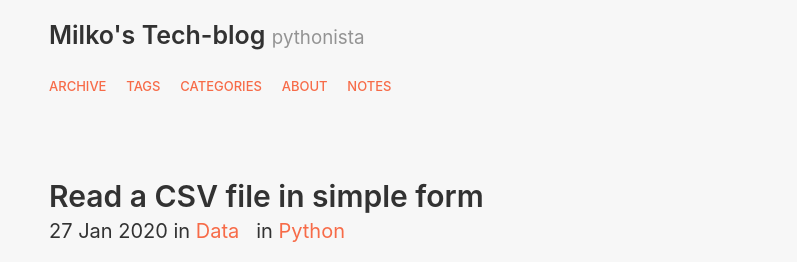
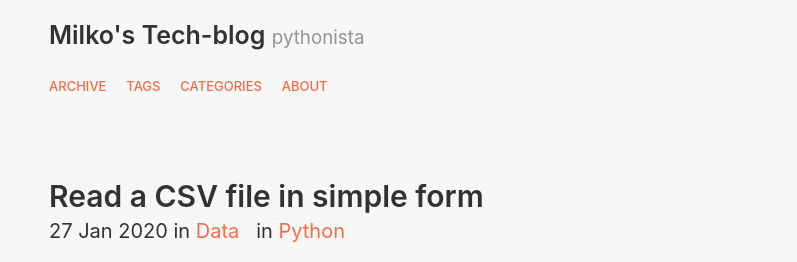
Before and after one commit to Milko-R/Milko-R.github.io, a Jekyll site: the page built from index.html, in a window 1280 px wide. Shown: the top 262 px of the page, without its empty margins (241-1038 px from the left). Built offline with Jekyll 4.4.1, drawn with Linux system fonts in a browser that asks for light colours; the list of posts is cut into pages by our own code.

Commit message:
Update default.html

```diff
--- a/_layouts/default.html
+++ b/_layouts/default.html
@@ -25,7 +25,6 @@ layout: compress
 		<li><a href="/tags/">tags</a></li>
 		<li><a href="/categories/">categories</a></li>
 		<li><a href="https://milko.pe">about</a></li>
-		<li><a href="https://scrapbox.io/Milko/NOTES">notes</a></li>
 		</ul>
 		</div>
 
```
